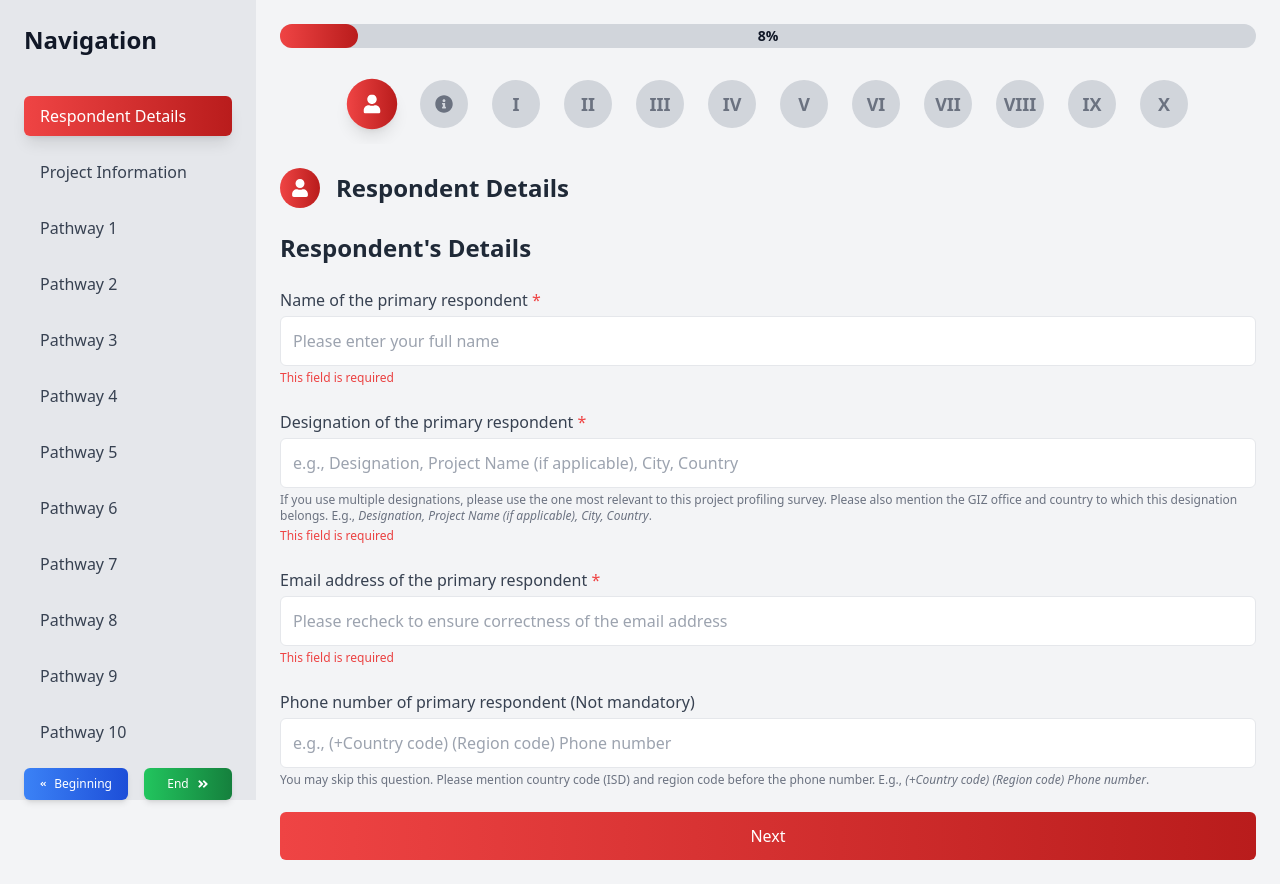
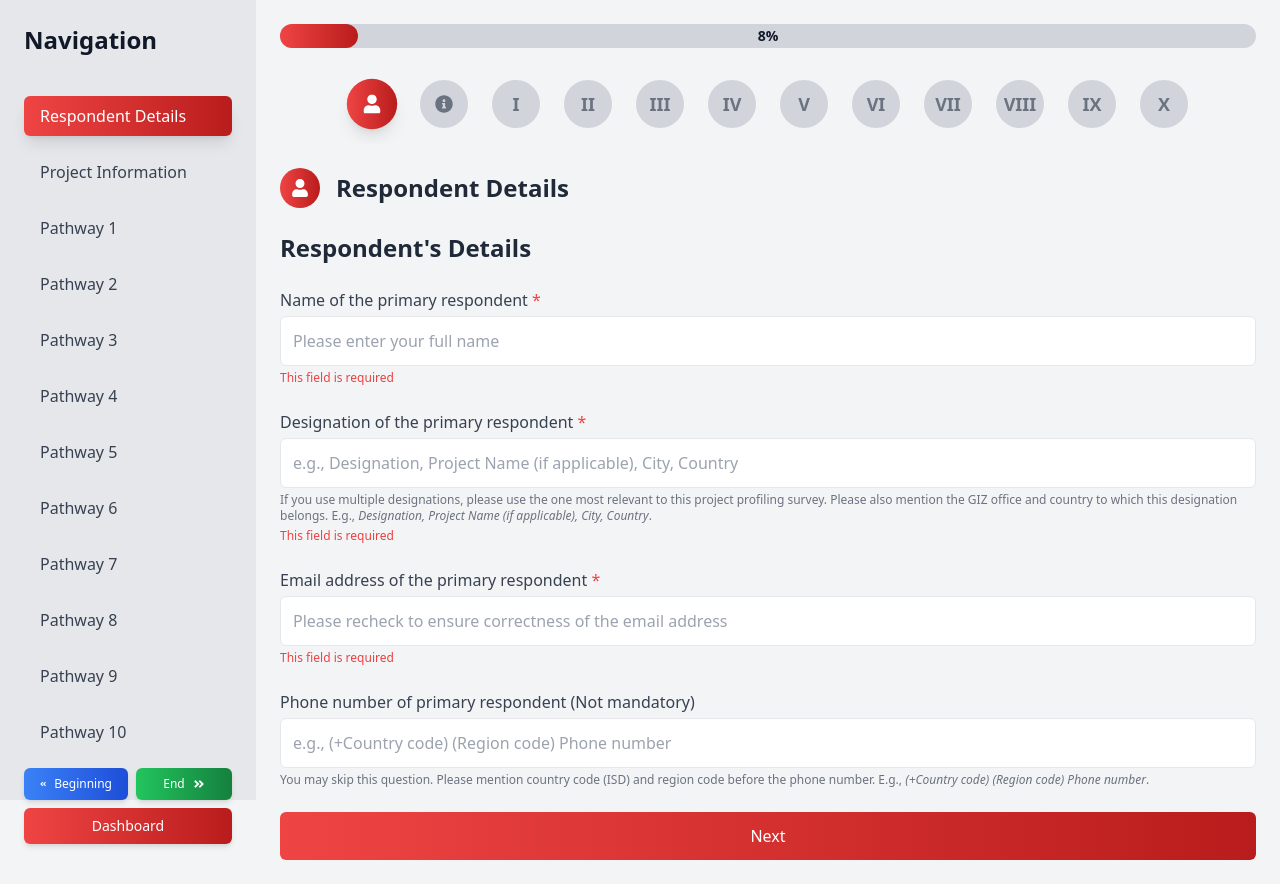
Before and after one commit to samriddha-basu-cloud/responsive-dashboard, a React (Create React App) app: page /application-form in a window 1280 px wide. Built offline with nearby package versions, Linux system fonts and the light colour scheme.

Commit message:
Refactor additional actions in ApplicationForm component

```diff
--- a/src/components/ApplicationForm.js
+++ b/src/components/ApplicationForm.js
@@ -1,6 +1,6 @@
-// ApplicationForm.js
 import React, { useState, useEffect } from 'react';
 import { FaAngleDoubleLeft, FaAngleDoubleRight, FaUser, FaInfoCircle } from 'react-icons/fa';
+import { Link } from 'react-router-dom'; // Import Link component for routing
 import RespondentDetails from './RespondentDetails';
 import ProjectInformation from './ProjectInformation';
 import Pathway1 from './Pathway1';
@@ -19,7 +19,6 @@ const ApplicationForm = () => {
   const [step, setStep] = useState(1);
   const totalSteps = 12;
 
-  // Utility function to convert numbers to Roman numerals for Pathways
   const getRomanNumeral = (number) => {
     const romanNumerals = ['I', 'II', 'III', 'IV', 'V', 'VI', 'VII', 'VIII', 'IX', 'X'];
     return romanNumerals[number - 1];
@@ -93,7 +92,8 @@ const ApplicationForm = () => {
         ))}
 
         {/* Additional Actions */}
-        <div className="mt-auto flex space-x-4 w-full">
+        <div className="mt-auto flex flex-col space-y-2 w-full">
+          <div className="flex space-x-2 w-full">
             <button
               onClick={backToBeginning}
               className="flex items-center justify-center w-1/2 py-2 px-4 rounded-md bg-gradient-to-r from-blue-500 to-blue-700 text-white hover:from-blue-600 hover:to-blue-800 transition-colors duration-300 shadow-md text-sm"
@@ -108,6 +108,13 @@ const ApplicationForm = () => {
               <span className="text-xs">End</span>
               <FaAngleDoubleRight className="ml-2 text-xs" />
             </button>
+          </div>
+          <Link
+            to="/"
+            className="flex items-center justify-center w-full py-2 px-4 rounded-md bg-gradient-to-r from-red-500 to-red-700 text-white hover:from-red-600 hover:to-red-800 transition-colors duration-300 shadow-md text-sm mt-2"
+          >
+            Dashboard
+          </Link>
         </div>
       </div>
 
```
Lines whose indentation alone changed are shown as unchanged.
